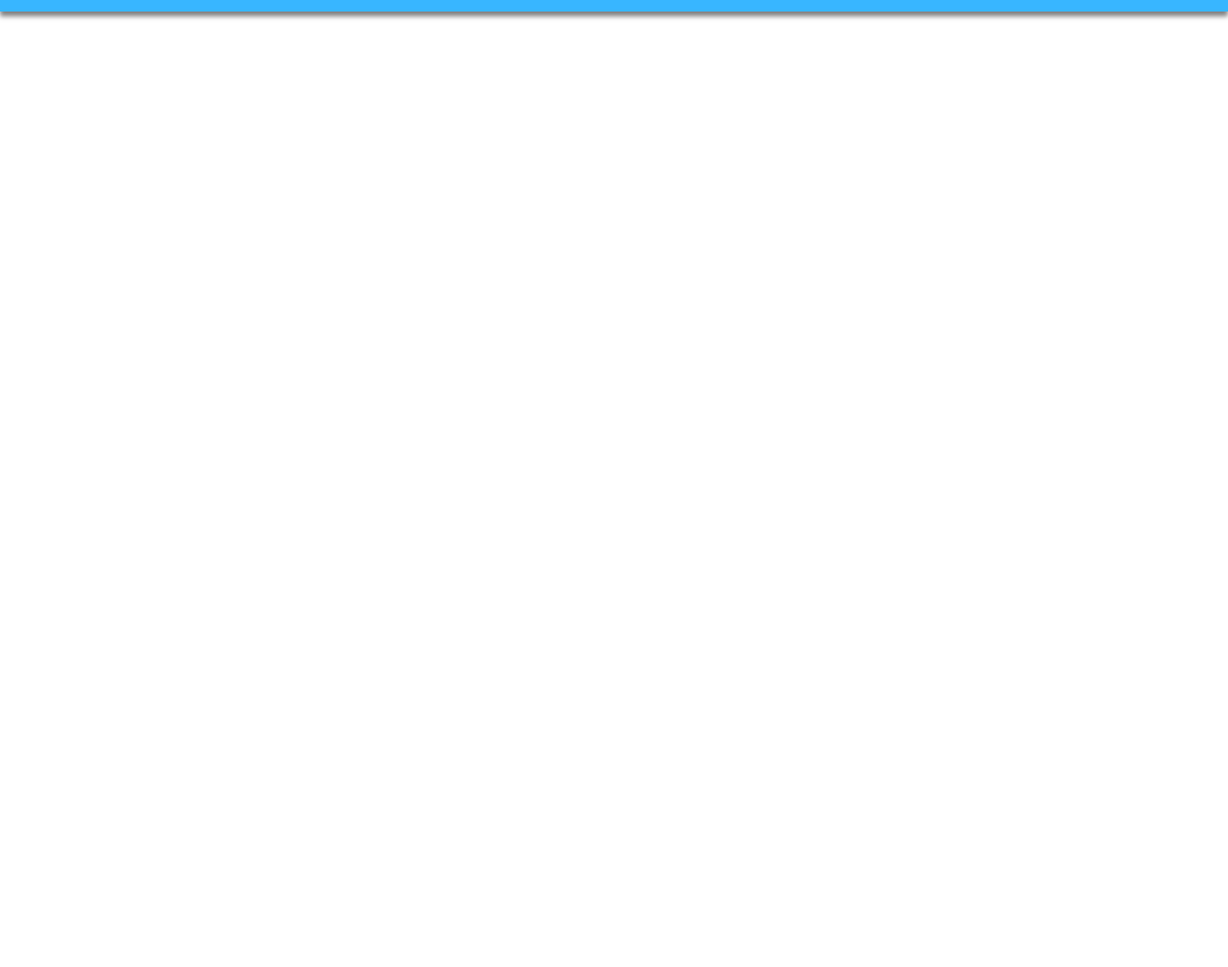
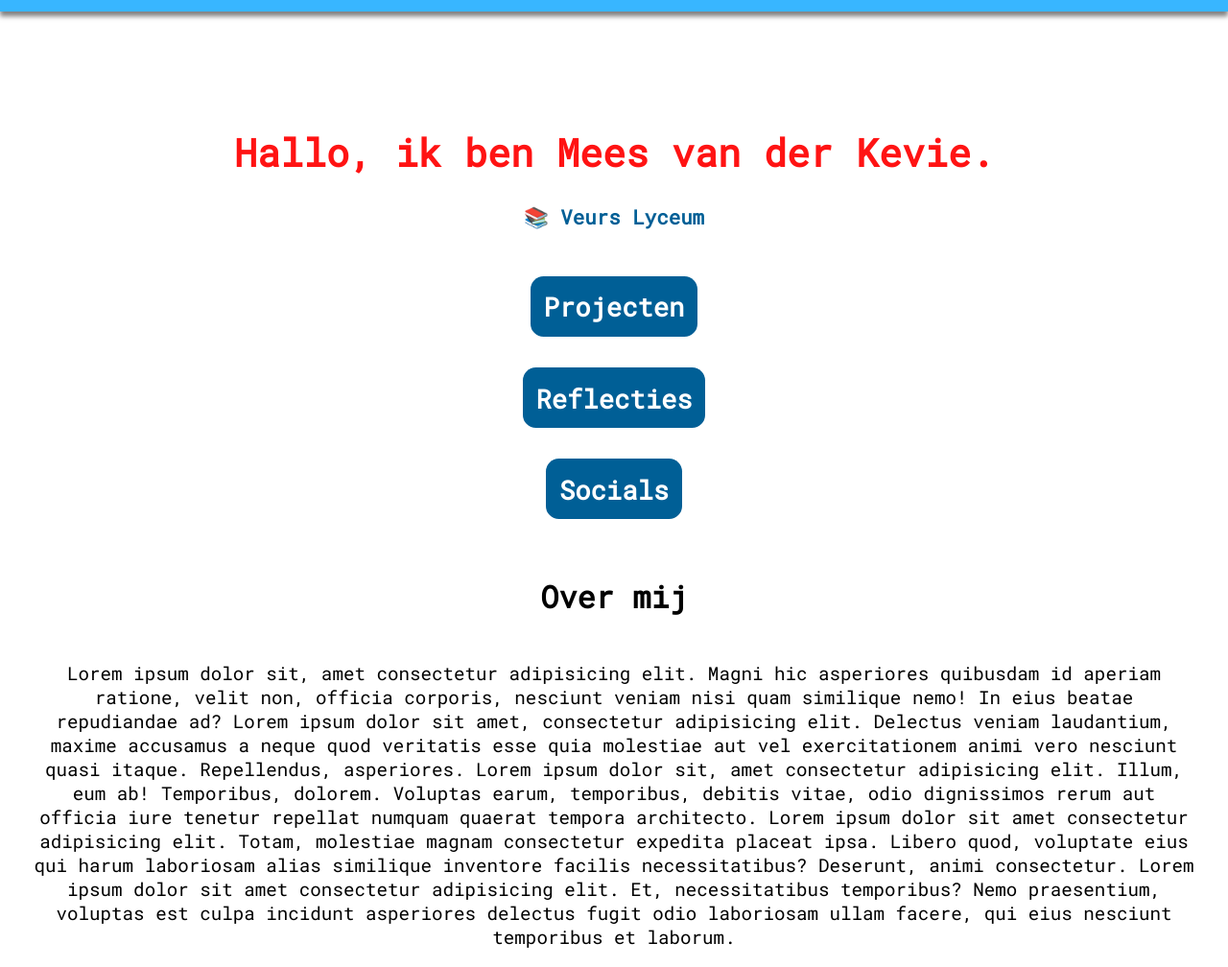
Before and after one commit to meesvanderkevie/old-portfolio, a plain HTML site: page index.html in a window 1280 px wide. Shown: the part 68-1076 px from the top of the page at 96% size. Before the commit the page ends 800 px from the top, so only its background shows below. Drawn offline with Linux system fonts and the light colour scheme.

Commit message:
Extra things added to homepage.

```diff
--- a/index.html
+++ b/index.html
@@ -22,6 +22,24 @@
         </div>
     </div>
 
-    <h1></h1>
+    <h1 style="margin-top: 3em; color: rgb(255, 19, 19);">Hallo, ik ben Mees van der Kevie.</h1>
+    <p class="subtitle">📚 Veurs Lyceum</p>
+
+    <div class="btnlist">
+        <button class="bluebtn" onclick="window.location.href='/projecten.html'">Projecten</button>
+        <button class="bluebtn" onclick="window.location.href='/reflecties.html'">Reflecties</button>
+        <button class="bluebtn" onclick="window.location.href='/socials.html'">Socials</button>
+    </div>
+
+    <div class="article">
+        <h2 style="font-size: 2rem">Over mij</h2>
+        <p>
+            Lorem ipsum dolor sit, amet consectetur adipisicing elit. Magni hic asperiores quibusdam id aperiam ratione, velit non, officia corporis, nesciunt veniam nisi quam similique nemo! In eius beatae repudiandae ad?
+            Lorem ipsum dolor sit amet, consectetur adipisicing elit. Delectus veniam laudantium, maxime accusamus a neque quod veritatis esse quia molestiae aut vel exercitationem animi vero nesciunt quasi itaque. Repellendus, asperiores.
+            Lorem ipsum dolor sit, amet consectetur adipisicing elit. Illum, eum ab! Temporibus, dolorem. Voluptas earum, temporibus, debitis vitae, odio dignissimos rerum aut officia iure tenetur repellat numquam quaerat tempora architecto.
+            Lorem ipsum dolor sit amet consectetur adipisicing elit. Totam, molestiae magnam consectetur expedita placeat ipsa. Libero quod, voluptate eius qui harum laboriosam alias similique inventore facilis necessitatibus? Deserunt, animi consectetur.
+            Lorem ipsum dolor sit amet consectetur adipisicing elit. Et, necessitatibus temporibus? Nemo praesentium, voluptas est culpa incidunt asperiores delectus fugit odio laboriosam ullam facere, qui eius nesciunt temporibus et laborum.
+        </p>
+    </div>
 </body>
 </html>
--- a/style.css
+++ b/style.css
@@ -3,6 +3,48 @@
 body {
     margin: 0;
     padding: 0;
+}
+
+p {
+    font-family: 'Roboto', sans-serif;
+    font-family: 'Roboto Mono', monospace;
+    font-size: 1.2rem;
+    text-align: center;
+}
+
+.btnlist {
+    display: flex;
+    flex-direction: column;
+    margin-top: 3em;
+    justify-content: center;
+    align-items: center;
+    gap: 2rem;
+    margin-left: 2em;
+    margin-right: 2em;
+}
+
+.bluebtn {
+    cursor: grab;
+    background-color: #005f96;
+    color: white;
+    border: none;
+    border-radius: 0.5em;
+    padding: 0.5em;
+    font-family: 'Roboto', sans-serif;
+    font-family: 'Roboto Mono', monospace;
+    font-weight: bold;
+    font-size: 1.7rem;
+    transition: all ease-in-out 0.5s;
+}
+
+.article {
+    display: flex;
+    flex-direction: column;
+    justify-content: center;
+    align-items: center;
+    margin-left: 2em;
+    margin-right: 2em;
+    margin-top: 2em;
 }
 
 h1 {
@@ -19,6 +61,15 @@ h2 {
     text-align: center;
     font-weight: bold;
     font-size: 1.5rem;
+}
+
+.subtitle {
+    font-family: 'Roboto', sans-serif;
+    font-family: 'Roboto Mono', monospace;
+    text-align: center;
+    font-weight: bold;
+    color: #005f96;
+    font-size: 1.3rem;
 }
 
 .icon {
```
